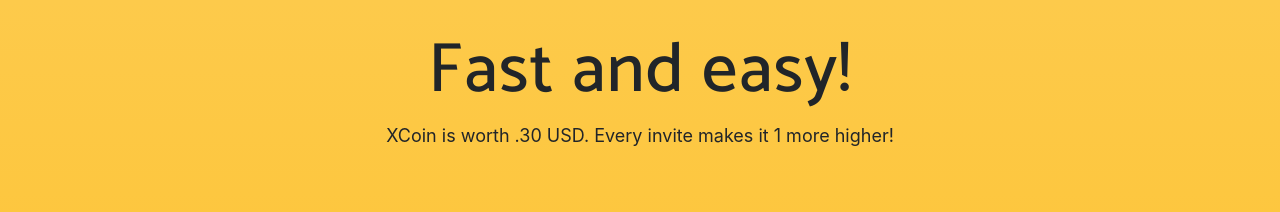
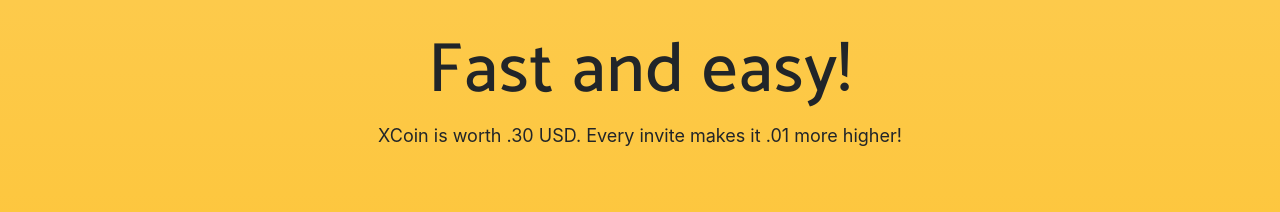
Before and after one commit to Coin-x/coin-x.github.io, a website with bundled scripts: page index.html in a window 1280 px wide. Shown: the part 920-1132 px from the top of the page. Built offline with nearby package versions, Linux system fonts and the light colour scheme; a web font is replaced by a local one.

Commit message:
Update index.html

```diff
--- a/index.html
+++ b/index.html
@@ -59,7 +59,7 @@
       <div class="row">
         <div class="col-md-8 mx-auto">
           <h2 class="section-heading">Fast and easy!</h2>
-          <p class="section-heading">XCoin is worth .30 USD. Every invite makes it 1 more higher!</p>
+          <p class="section-heading">XCoin is worth .30 USD. Every invite makes it .01 more higher!</p>
         </div>
       </div>
     </div>
```
